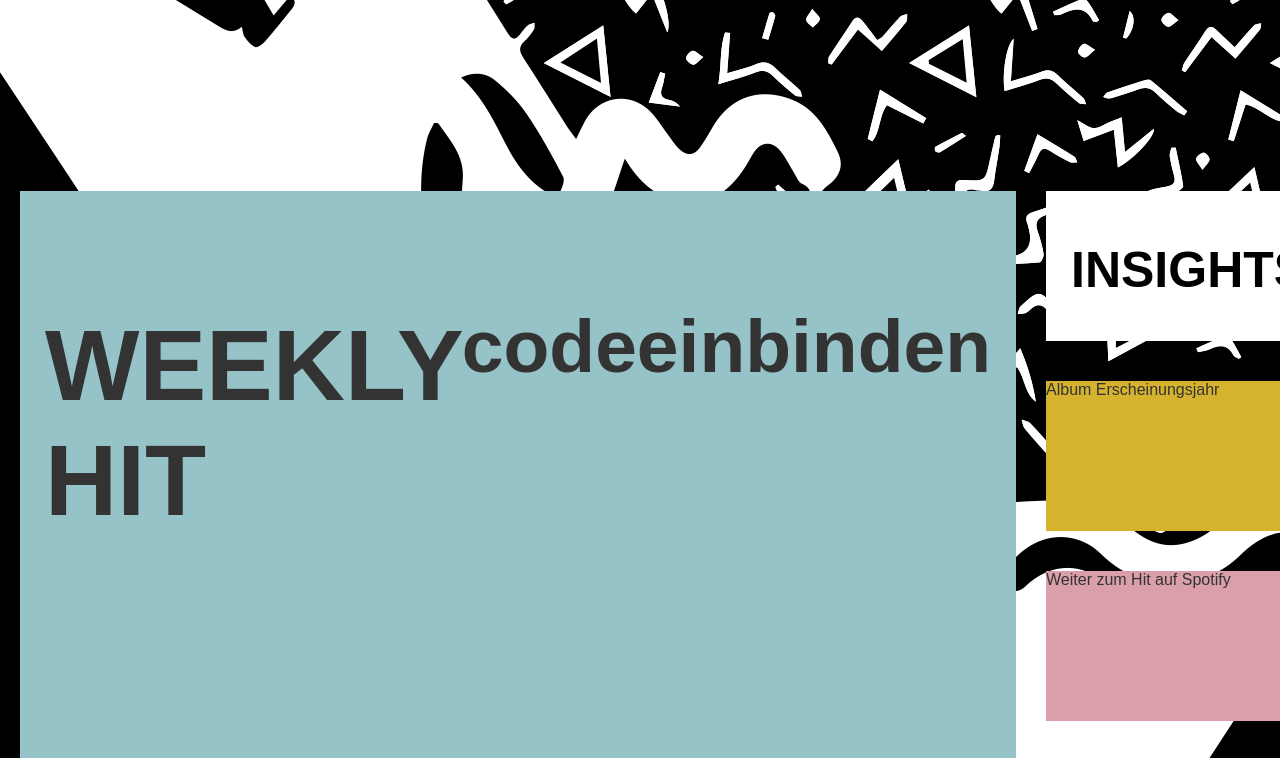
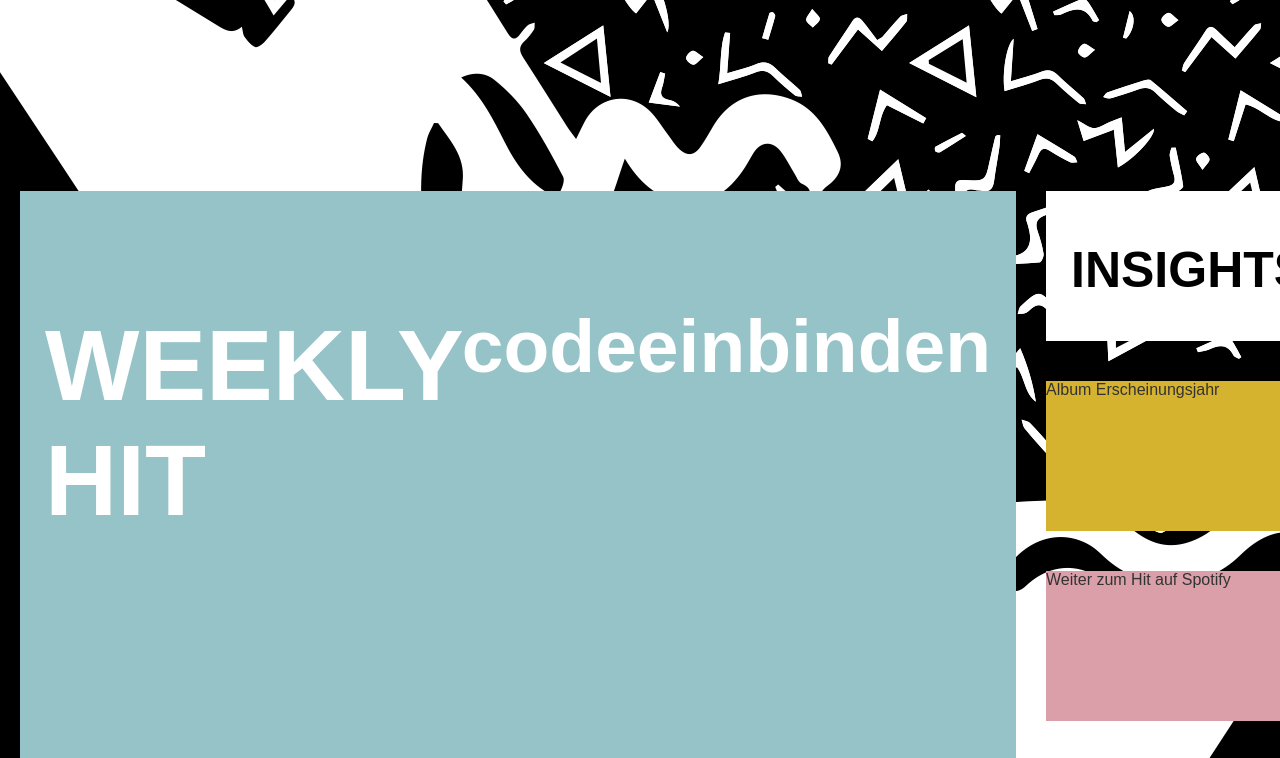
Before and after one commit to sinamarugg/JukeBoxHero, a plain HTML site: page frontend/index.html in a window 1280 px wide. Shown: the part 131-889 px from the top of the page. Drawn offline with Linux system fonts and the light colour scheme.

Commit message:
Update style.css
font

```diff
--- a/frontend/style.css
+++ b/frontend/style.css
@@ -11,7 +11,23 @@ body {
     background-repeat: repeat-y; */
   }
 
-  h1, h2 {
+  h1 {
+    color: #ffffff;
+    font-size: 96;
+    font-family: 'Koulen', sans-serif;
+    font-weight: regular;
+    font-style: normal;
+  }
+
+  h2 {
+    color: #ffffff;
+    font-size: 50;
+    font-family: 'Koulen', sans-serif;
+    font-weight: regular;
+    font-style: normal;
+  }
+
+  p {
     color: #333;
   }
 
```
